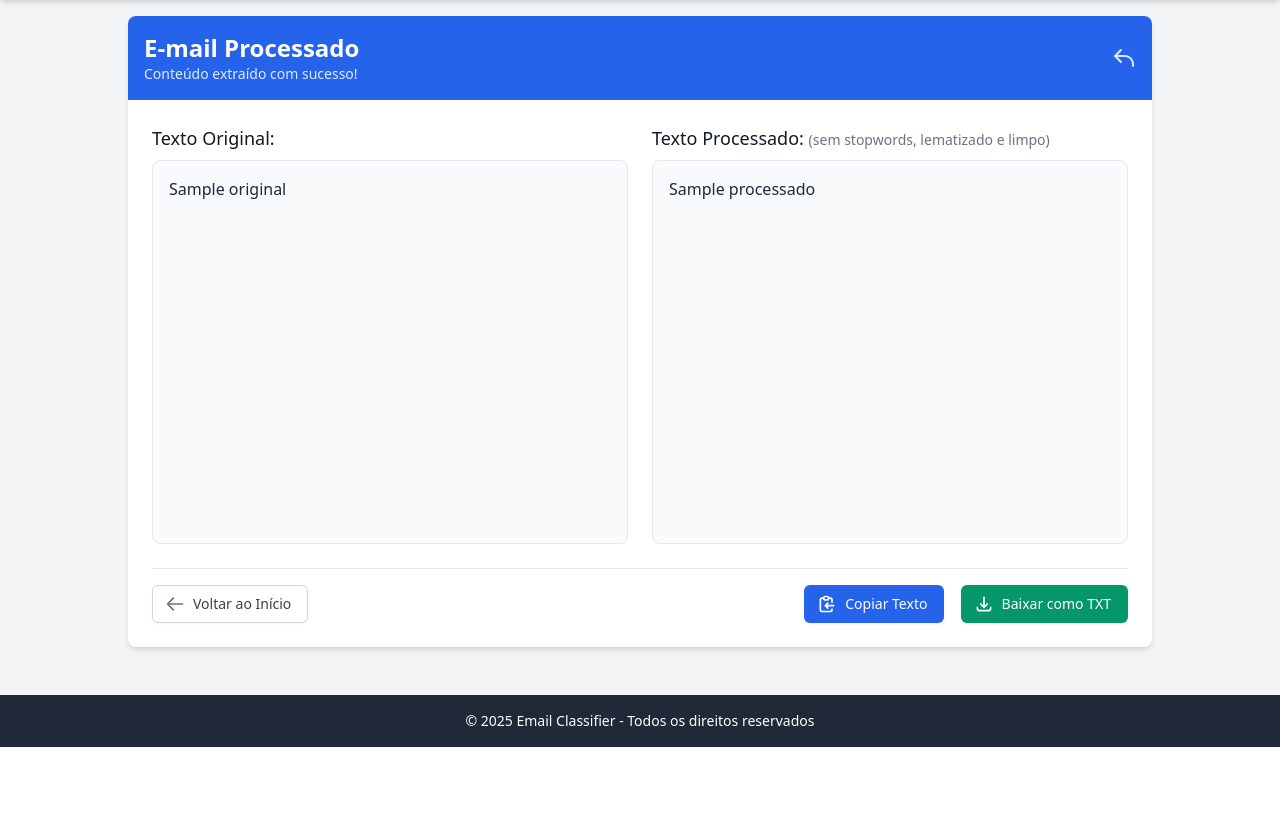
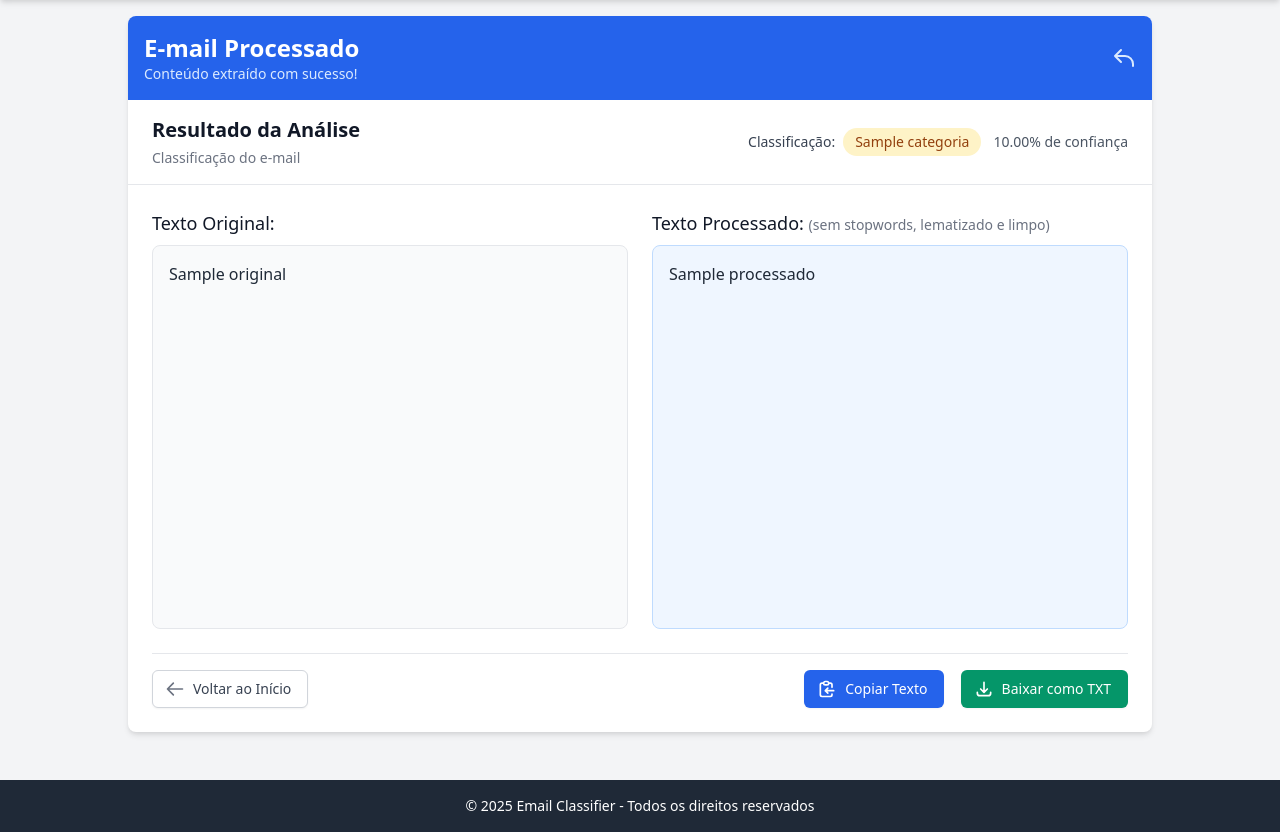
Before and after one commit to Victor-Sarti/SmartEmails, a Flask app: template templates/resultado.html in a window 1280 px wide. Shown: the part 84-916 px from the top of the page. Before the commit the page ends 831 px from the top, so only its background shows below. Run offline with Flask 3, Linux system fonts and the light colour scheme; the template is opened without the code that fills it: most values are stand-ins (such as "Sample title", 1, 10 or a date in 2020); parts of the project's set-up code (start-up, migrations or seed data) failed here and were passed over.

Commit message:
Funcionalidades add para classificação de emails

```diff
--- a/app.py
+++ b/app.py
@@ -1,6 +1,7 @@
 import os
 import re
 import string
+import torch
 from flask import Flask, render_template, request, redirect, url_for, flash, jsonify
 from werkzeug.utils import secure_filename
 from PyPDF2 import PdfReader
@@ -9,9 +10,24 @@ import nltk
 from nltk.corpus import stopwords
 from nltk.tokenize import word_tokenize
 from nltk.stem import WordNetLemmatizer
+from transformers import AutoTokenizer, AutoModelForSequenceClassification
+from torch.nn.functional import softmax
 
 # Inicializa o lematizador
 lemmatizer = WordNetLemmatizer()
+
+# Carrega o modelo e tokenizador do Hugging Face
+MODEL_NAME = "distilbert-base-uncased"
+try:
+    tokenizer = AutoTokenizer.from_pretrained(MODEL_NAME)
+    model = AutoModelForSequenceClassification.from_pretrained(MODEL_NAME, num_labels=2)
+    # Definir os rótulos das classes (ajuste conforme necessário)
+    CLASS_LABELS = ["Improdutivo", "Produtivo"]
+except Exception as e:
+    print(f"Erro ao carregar o modelo: {e}")
+    tokenizer = None
+    model = None
+    CLASS_LABELS = ["Improdutivo", "Produtivo"]  # Rótulos padrão
 
 # Obtém as stopwords em português
 try:
@@ -115,6 +131,45 @@ def index():
     """Rota principal que exibe o formulário de upload."""
     return render_template('upload.html')
 
+def classificar_texto(texto):
+    """
+    Classifica o texto usando o modelo pré-treinado.
+    Retorna um dicionário com a categoria e a confiança.
+    """
+    if not texto or not model or not tokenizer:
+        return {
+            "categoria": "Erro",
+            "confianca": 0.0,
+            "erro": "Modelo não carregado corretamente"
+        }
+
+    try:
+        # Tokeniza o texto
+        inputs = tokenizer(texto, return_tensors="pt", truncation=True, max_length=512)
+
+        # Faz a previsão
+        with torch.no_grad():
+            outputs = model(**inputs)
+
+        # Obtém as probabilidades
+        probs = softmax(outputs.logits, dim=1)
+
+        # Pega a classe com maior probabilidade
+        pred_class = torch.argmax(probs, dim=1).item()
+        confidence = probs[0][pred_class].item() * 100  # Convertendo para porcentagem
+
+        return {
+            "categoria": CLASS_LABELS[pred_class],
+            "confianca": round(confidence, 2),
+            "erro": None
+        }
+    except Exception as e:
+        return {
+            "categoria": "Erro",
+            "confianca": 0.0,
+            "erro": str(e)
+        }
+
 @app.route('/processar', methods=['POST'])
 @app.route('/processar/<int:preview>', methods=['POST'])
 def processar_email(preview=0):
@@ -162,18 +217,23 @@ def processar_email(preview=0):
     # Aplica o pré-processamento ao texto
     email_content = preprocess_text(original_content)
 
+    # Classifica o texto original (não processado)
+    classificacao = classificar_texto(original_content)
+
     # Se for uma pré-visualização (AJAX), retorna JSON
     if preview:
         return jsonify({
             'status': 'success',
             'original': original_content[:500] + '...' if len(original_content) > 500 else original_content,
-            'processed': email_content[:500] + '...' if len(email_content) > 500 else email_content
+            'processed': email_content[:500] + '...' if len(email_content) > 500 else email_content,
+            'classificacao': classificacao
         })
 
-    # Senão, renderiza a página de resultado com ambas as versões
+    # Senão, renderiza a página de resultado com todas as informações
     return render_template('resultado.html',
                          original=original_content,
-                         processado=email_content)
+                         processado=email_content,
+                         classificacao=classificacao)
 
 if __name__ == '__main__':
     # Garante que a pasta de uploads existe
--- a/requirements.txt
+++ b/requirements.txt
@@ -4,3 +4,5 @@ python-dotenv==1.0.0
 PyPDF2==3.0.1
 Werkzeug==3.0.1
 nltk==3.8.1
+torch>=2.0.0
+transformers>=4.30.0
--- a/templates/resultado.html
+++ b/templates/resultado.html
@@ -15,6 +15,39 @@
                 </svg>
                 <span class="sr-only">Voltar</span>
             </a>
+        </div>
+    </div>
+
+    <!-- Cabeçalho com a classificação -->
+    <div class="bg-white px-6 py-4 border-b border-gray-200">
+        <div class="flex flex-col md:flex-row md:items-center md:justify-between">
+            <div>
+                <h2 class="text-xl font-semibold text-gray-900">Resultado da Análise</h2>
+                <p class="mt-1 text-sm text-gray-500">Classificação do e-mail</p>
+            </div>
+            <div class="mt-4 md:mt-0">
+                <div class="flex items-center">
+                    <span class="text-sm font-medium text-gray-700 mr-2">Classificação:</span>
+                    <span class="px-3 py-1 rounded-full text-sm font-medium
+                        {% if classificacao.categoria == 'Produtivo' %}
+                            bg-green-100 text-green-800
+                        {% elif classificacao.categoria == 'Improdutivo' %}
+                            bg-red-100 text-red-800
+                        {% else %}
+                            bg-yellow-100 text-yellow-800
+                        {% endif %}">
+                        {{ classificacao.categoria }}
+                    </span>
+                    <span class="ml-3 text-sm text-gray-600">
+                        {{ "%.2f"|format(classificacao.confianca) }}% de confiança
+                    </span>
+                </div>
+                {% if classificacao.erro %}
+                <div class="mt-2 text-sm text-red-600">
+                    <p>Erro na classificação: {{ classificacao.erro }}</p>
+                </div>
+                {% endif %}
+            </div>
         </div>
     </div>
 
@@ -36,7 +69,7 @@
                         Texto Processado:
                         <span class="text-sm font-normal text-gray-500">(sem stopwords, lematizado e limpo)</span>
                     </h2>
-                    <div class="bg-gray-50 p-4 rounded-lg border border-gray-200 h-96 overflow-y-auto">
+                    <div class="bg-blue-50 p-4 rounded-lg border border-blue-200 h-96 overflow-y-auto">
                         <pre class="whitespace-pre-wrap font-sans text-gray-800">{{ processado }}</pre>
                     </div>
                 </div>
```
Also changed, not shown: templates/upload.html (+25 -1 lines).
